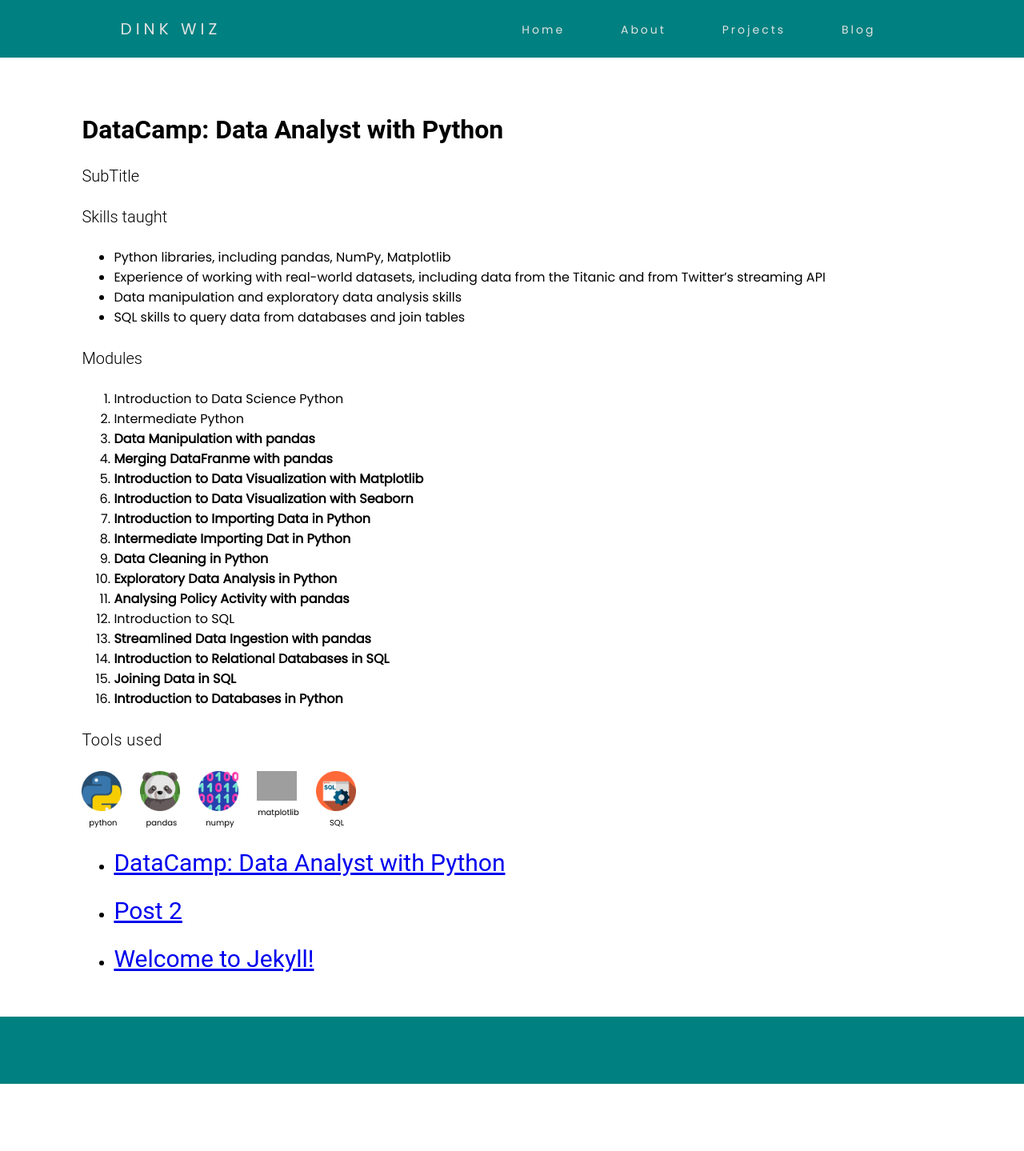
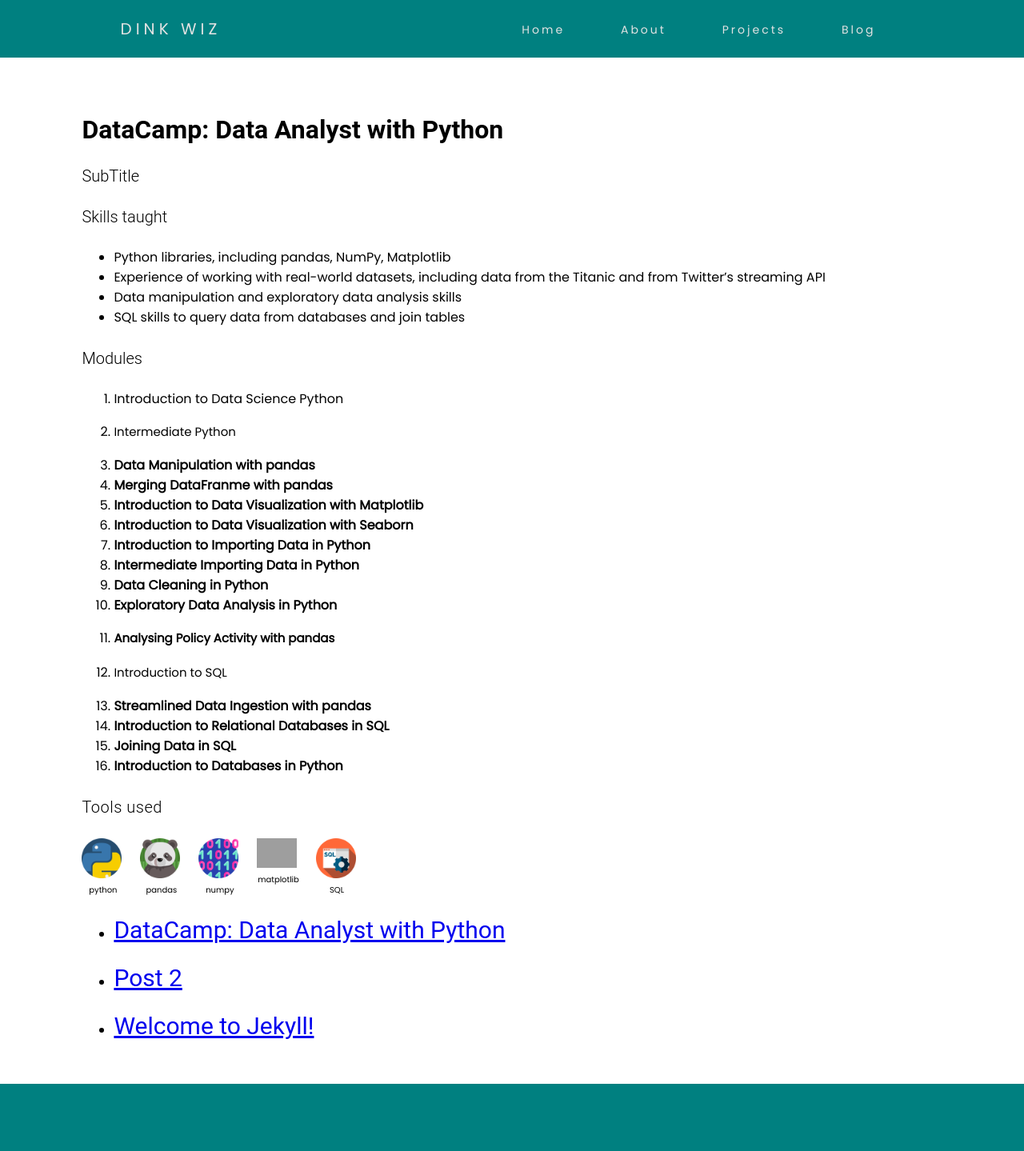
Before and after one commit to dinkwiz/dinkwiz.github.io, a Jekyll site: the page built from _posts/2020-07-24-DataCamp-DataAnalystPython.md, in a window 1280 px wide. Shown: the whole page at 80% size. Built offline with Jekyll 4.4.1, drawn with Linux system fonts in a browser that asks for light colours; before the commit the page ends 1355 px from its top, so only the background shows below that.

Commit message:
Update 2020-07-24-DataCamp-DataAnalystPython.md
typo

```diff
--- a/_posts/2020-07-24-DataCamp-DataAnalystPython.md
+++ b/_posts/2020-07-24-DataCamp-DataAnalystPython.md
@@ -23,16 +23,19 @@
 
 1. Introduction to Data Science Python
 2. Intermediate Python
+
 3. **Data Manipulation with pandas**
 4. **Merging DataFranme with pandas**
 5. **Introduction to Data Visualization with Matplotlib**
 6. **Introduction to Data Visualization with Seaborn**
 7. **Introduction to Importing Data in Python**
-8. **Intermediate Importing Dat in Python**
+8. **Intermediate Importing Data in Python**
 9. **Data Cleaning in Python**
 10. **Exploratory Data Analysis in Python**
 11. **Analysing Policy Activity with pandas**
+
 12. Introduction to SQL
+
 13. **Streamlined Data Ingestion with pandas**
 14. **Introduction to Relational Databases in SQL**
 15. **Joining Data in SQL**
```
